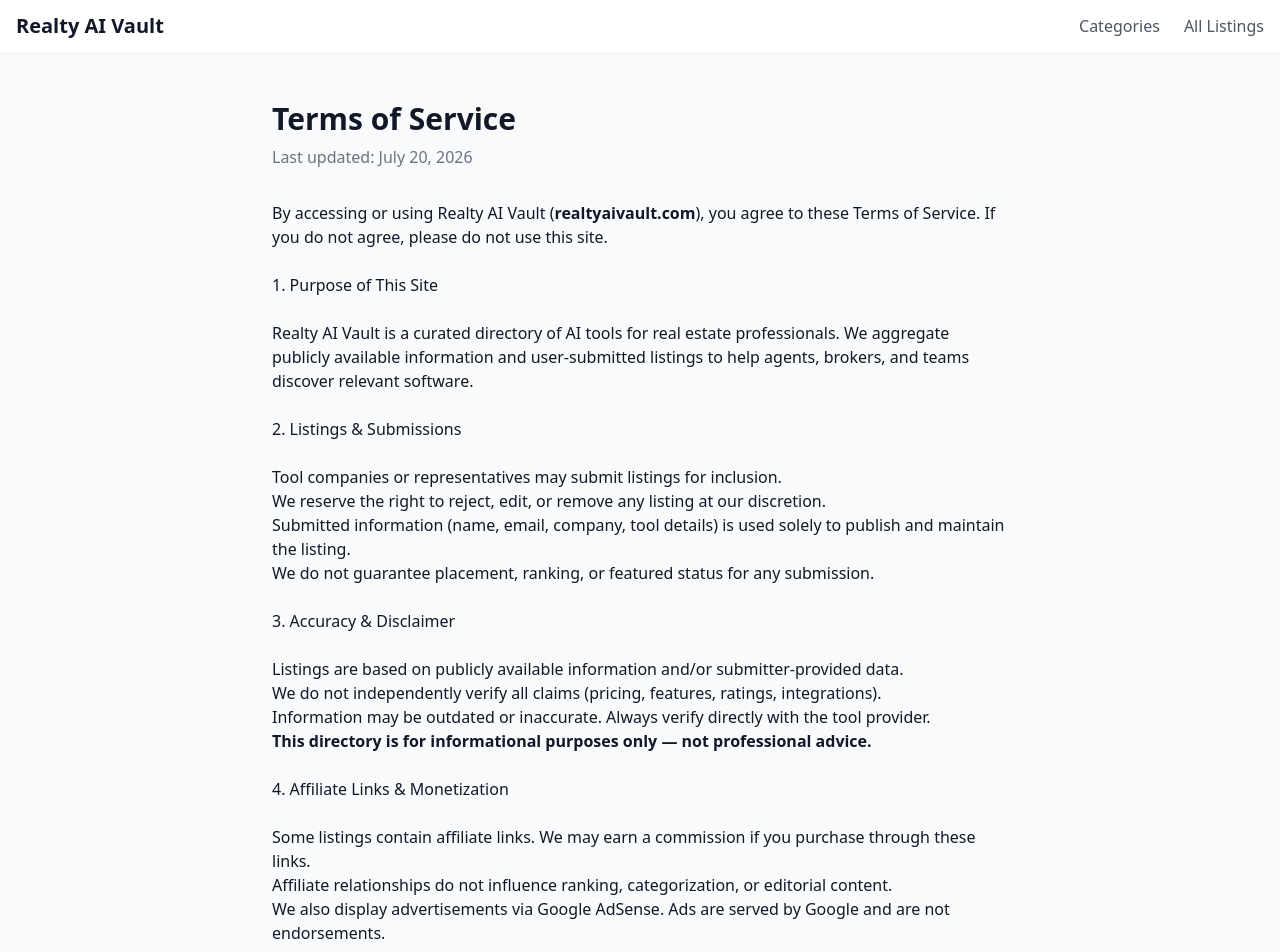
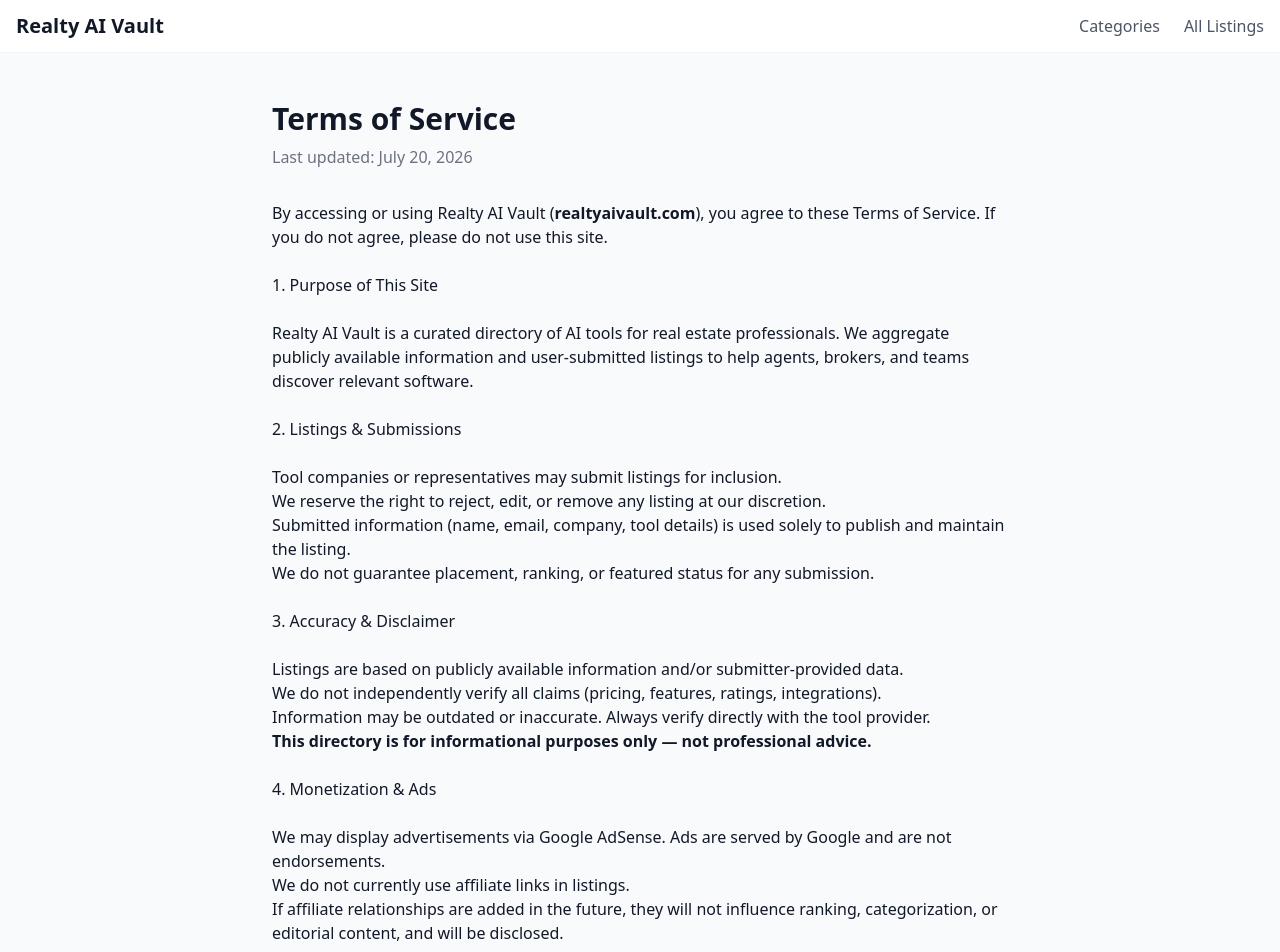
Before and after one commit to slsinteractive88-stack/ai-tools-real-estate-directory, a Next.js app: page /terms in a window 1280 px wide. Shown: the top 952 px of the page. Built offline with nearby package versions, Linux system fonts and the light colour scheme; no server answers.

Commit message:
Terms: Fix monetization section to reflect actual setup (no affiliate links, AdSense only)

```diff
--- a/src/app/terms/page.tsx
+++ b/src/app/terms/page.tsx
@@ -30,11 +30,11 @@
             <li><strong>This directory is for informational purposes only — not professional advice.</strong></li>
           </ul>
 
-          <h2>4. Affiliate Links & Monetization</h2>
+          <h2>4. Monetization & Ads</h2>
           <ul>
-            <li>Some listings contain affiliate links. We may earn a commission if you purchase through these links.</li>
-            <li>Affiliate relationships do not influence ranking, categorization, or editorial content.</li>
-            <li>We also display advertisements via Google AdSense. Ads are served by Google and are not endorsements.</li>
+            <li>We may display advertisements via Google AdSense. Ads are served by Google and are not endorsements.</li>
+            <li>We do not currently use affiliate links in listings.</li>
+            <li>If affiliate relationships are added in the future, they will not influence ranking, categorization, or editorial content, and will be disclosed.</li>
           </ul>
 
           <h2>5. User Conduct</h2>
```
